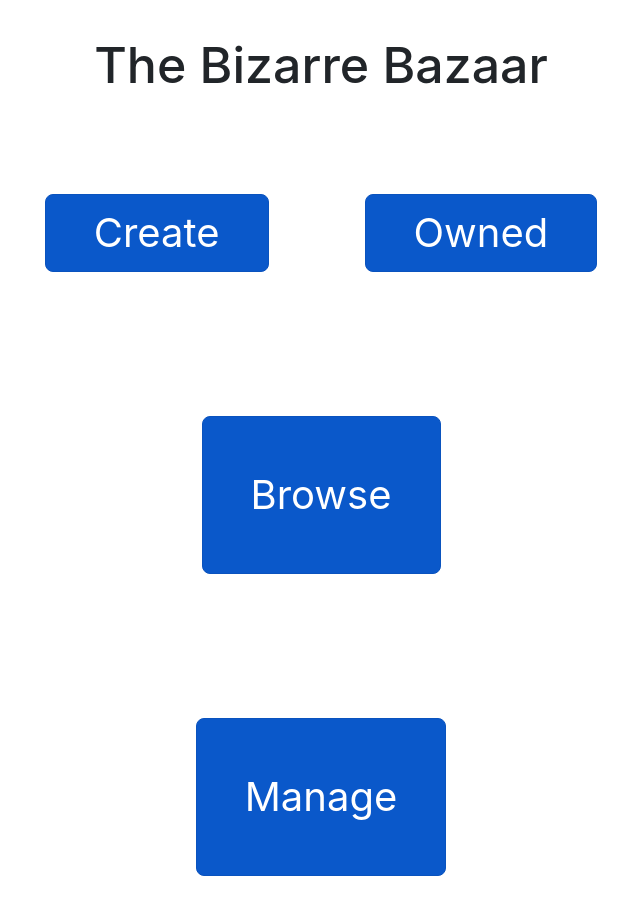
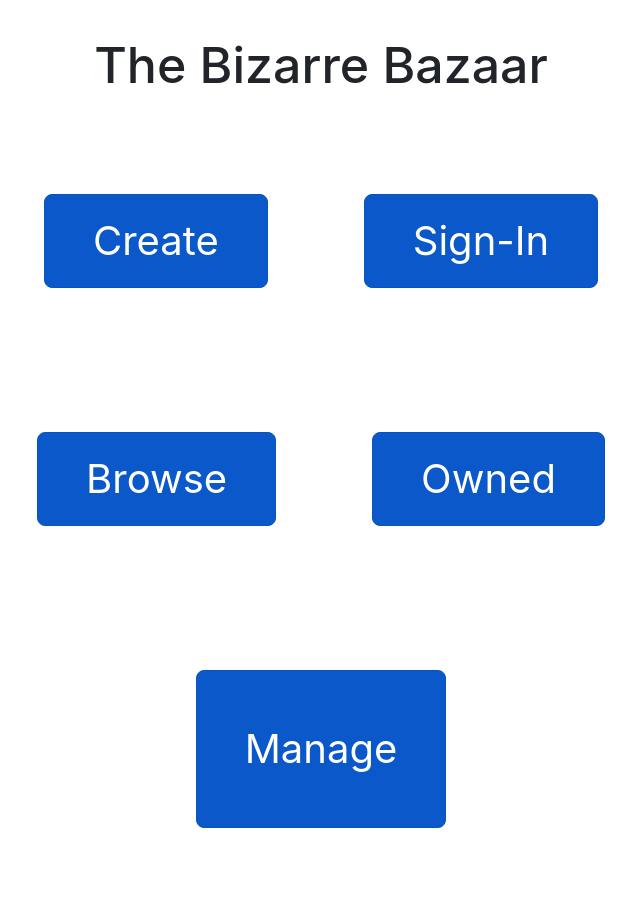
Before and after one commit to GaryC3/BizarreBazaar, a React (Create React App) app in the folder spring-with-react-main/react-frontend-project-two/project-two/: page / in a window 1280 px wide. Shown: the top 914 px of the page, without its empty margins (319-959 px from the left). After the commit the page ends 876 px from the top, so only its background shows below. Built offline with nearby package versions, Linux system fonts and the light colour scheme.

Commit message:
Sign-In page done

```diff
--- a/spring-with-react-main/react-frontend-project-two/project-two/src/App.jsx
+++ b/spring-with-react-main/react-frontend-project-two/project-two/src/App.jsx
@@ -3,7 +3,7 @@ import './App.css';
 import React from "react";
 import { BrowserRouter, Route, Routes} from "react-router-dom";
 
-import { Home, Merchant, Purchase, Confirmation, SignUp, OwnedGames} from "./pages";
+import { Home, Merchant, Purchase, Confirmation, SignUp, SignIn, OwnedGames} from "./pages";
 
 
 export const App = () => {
@@ -18,6 +18,7 @@ export const App = () => {
             <Route path="purchase" element={<Purchase />} />
             <Route path="/confirmation" element={<Confirmation />} />
             <Route path="/sign" element={<SignUp />} />
+            <Route path="/sign2" element={<SignIn />} />
             <Route path="/owned" element={<OwnedGames />} />
           </Routes>
         </BrowserRouter>
--- a/spring-with-react-main/react-frontend-project-two/project-two/src/components/HNavigate.jsx
+++ b/spring-with-react-main/react-frontend-project-two/project-two/src/components/HNavigate.jsx
@@ -2,11 +2,12 @@ export const HNavigate = () => {
     return(
         <>
         <div class="text-center pt-2 pb-5">
-            <a href="/sign" class="btn btn-primary btn-lg active m-5 py-2 px-5" role="button" aria-pressed="true" style={{fontSize: "40px"}}>Create</a>
-            <a href="/owned" class="btn btn-primary btn-lg active m-5 py-2 px-5" role="button" aria-pressed="true" style={{fontSize: "40px"}}>Owned</a>
+            <a href="/sign" class="btn btn-primary btn-lg active m-5 py-3 px-5" role="button" aria-pressed="true" style={{fontSize: "40px"}}>Create</a>
+            <a href="/sign2" class="btn btn-primary btn-lg active m-5 py-3 px-5" role="button" aria-pressed="true" style={{fontSize: "40px"}}>Sign-In</a>
         </div>
         <div class="text-center pb-5">
-            <a href="/purchase" class="btn btn-primary btn-lg active m-5 p-5" role="button" aria-pressed="true" style={{fontSize: "40px"}}>Browse</a>
+            <a href="/purchase" class="btn btn-primary btn-lg active m-5 py-3 px-5" role="button" aria-pressed="true" style={{fontSize: "40px"}}>Browse</a>
+            <a href="/owned" class="btn btn-primary btn-lg active m-5 py-3 px-5" role="button" aria-pressed="true" style={{fontSize: "40px"}}>Owned</a>
         </div>
         <div class="text-center">
         <a href="/merchant" class="btn btn-primary btn-lg active m-5 p-5" role="button" aria-pressed="true" style={{fontSize: "40px"}}>Manage</a>
--- a/spring-with-react-main/react-frontend-project-two/project-two/src/components/SSigning2.jsx
+++ b/spring-with-react-main/react-frontend-project-two/project-two/src/components/SSigning2.jsx
@@ -1,7 +1,7 @@
 import axios from "axios";
 import { useRef } from 'react';
 
-export const SSigning = () => {
+export const SSigning2 = () => {
 
     const firstRef = useRef();
     const lastRef = useRef();
@@ -13,34 +13,20 @@ export const SSigning = () => {
             e.preventDefault();
             await axios.post(`http://localhost:8080/userlist`, {
                 first_name: firstRef.current.value,
-                last_name: lastRef.current.value,
-                email: emailRef.current.value,
                 password: passwordRef.current.value
             });
 
-            firstRef.current.value = null;
-            lastRef.current.value = null;
-            emailRef.current.value = null;
-            passwordRef.current.value = null;
         }catch(err){
             console.log(err);
         }
     }
     return(
         <>
-        <div className="input-group mb-3 long">
+        <div className="input-group mb-3 long3 py-4">
             <input type="text" className="form-control bg-light" placeholder="First Name" aria-label="firstName" id="firstName" ref={firstRef} />
-            <input type="text" className="form-control bg-light" placeholder="Last Name" aria-label="LastName" id="lastName" ref={lastRef} />
+            <input type="password" className="form-control bg-light" placeholder="Password" aria-label="Password" id="password" ref={passwordRef} />
         </div>
-        <div className="input-group mb-3">
-            <div>
-                <div>
-                    <input type="text" className="form-control bg-light long2" placeholder="Email" aria-label="Email" id="email" ref={emailRef} />
-                </div>
-                <div>
-                    <input type="password" className="form-control bg-light long2" placeholder="Password" aria-label="Password" id="password" ref={passwordRef} />
-                </div>
-            </div>
+        <div className="input-group">
             <div>
                 <button className="btn btn-primary active button1" type="button" onClick={handleSubmit}>Submit</button>
             </div>
--- a/spring-with-react-main/react-frontend-project-two/project-two/src/components/index.js
+++ b/spring-with-react-main/react-frontend-project-two/project-two/src/components/index.js
@@ -2,6 +2,7 @@ export * as back from './Back';
 export * as go from './HNavigate';
 export * as own from './OGames';
 export * as sign from './SSigning';
+export * as sign2 from './SSigning2';
 export * as cart from './confirmation';
 export * as admin from './merchant';
 export * as buy from './purchase';
--- /dev/null
+++ b/spring-with-react-main/react-frontend-project-two/project-two/src/pages/SignIn.jsx
@@ -0,0 +1,11 @@
+import {sign2} from "../components"
+import {back} from "../components"
+export const SignIn = () => {
+    return(
+        <>
+        <back.Back/>
+        <h1 className=" title ">Sign-in</h1>
+        <sign2.SSigning2 />
+        </>
+    );
+}
--- a/spring-with-react-main/react-frontend-project-two/project-two/src/pages/index.js
+++ b/spring-with-react-main/react-frontend-project-two/project-two/src/pages/index.js
@@ -4,3 +4,4 @@ export * from './Merchant';
 export * from './OwnedGames';
 export * from './Purchase';
 export * from './SignUp';
+export * from './SignIn';
```
